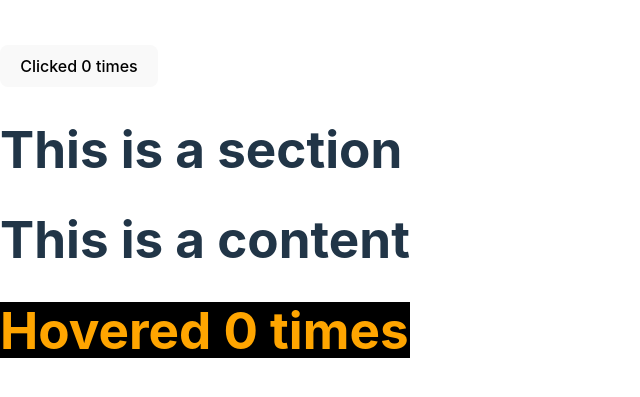
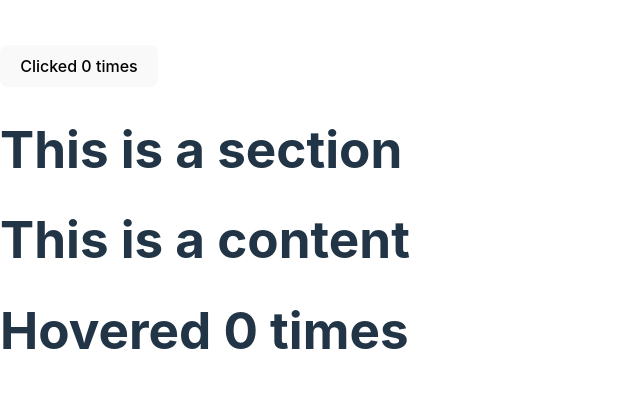
Before and after one commit to RezwanRahin/Think-In-A-React-Way, a React (Vite) app: page / in a window 1280 px wide. Shown: the part 181-578 px from the top of the page, without its empty margins (0-640 px from the left). Built offline with nearby package versions, Linux system fonts and the light colour scheme.

Commit message:
perf: remove the 'theme' attribute along with the parameter from 'Section' component function

```diff
--- a/src/components/Section.jsx
+++ b/src/components/Section.jsx
@@ -1,10 +1,10 @@
 import Content from "./Content";
 
-function Section({ theme }) {
+function Section() {
     return (
         <div>
             <h1>This is a section</h1>
-            <Content theme={theme} />
+            <Content />
         </div>
     );
 }
```
